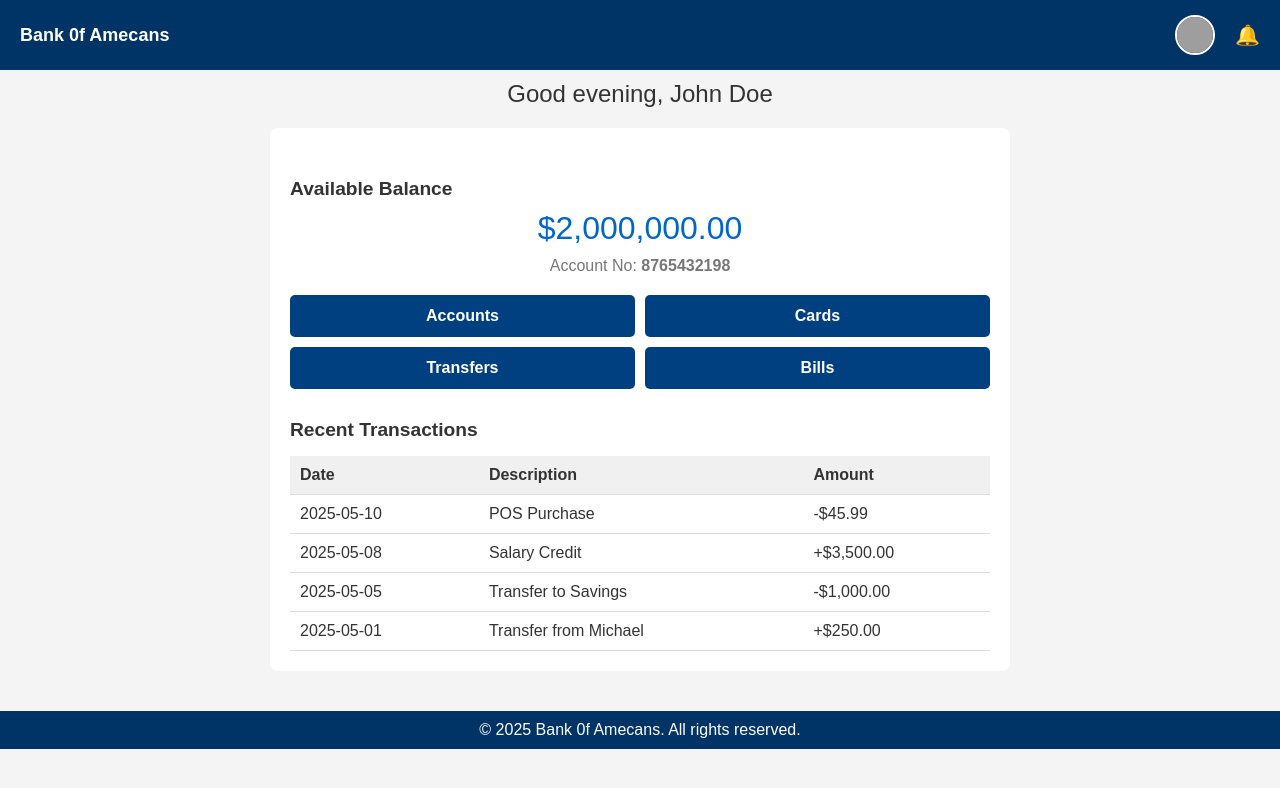
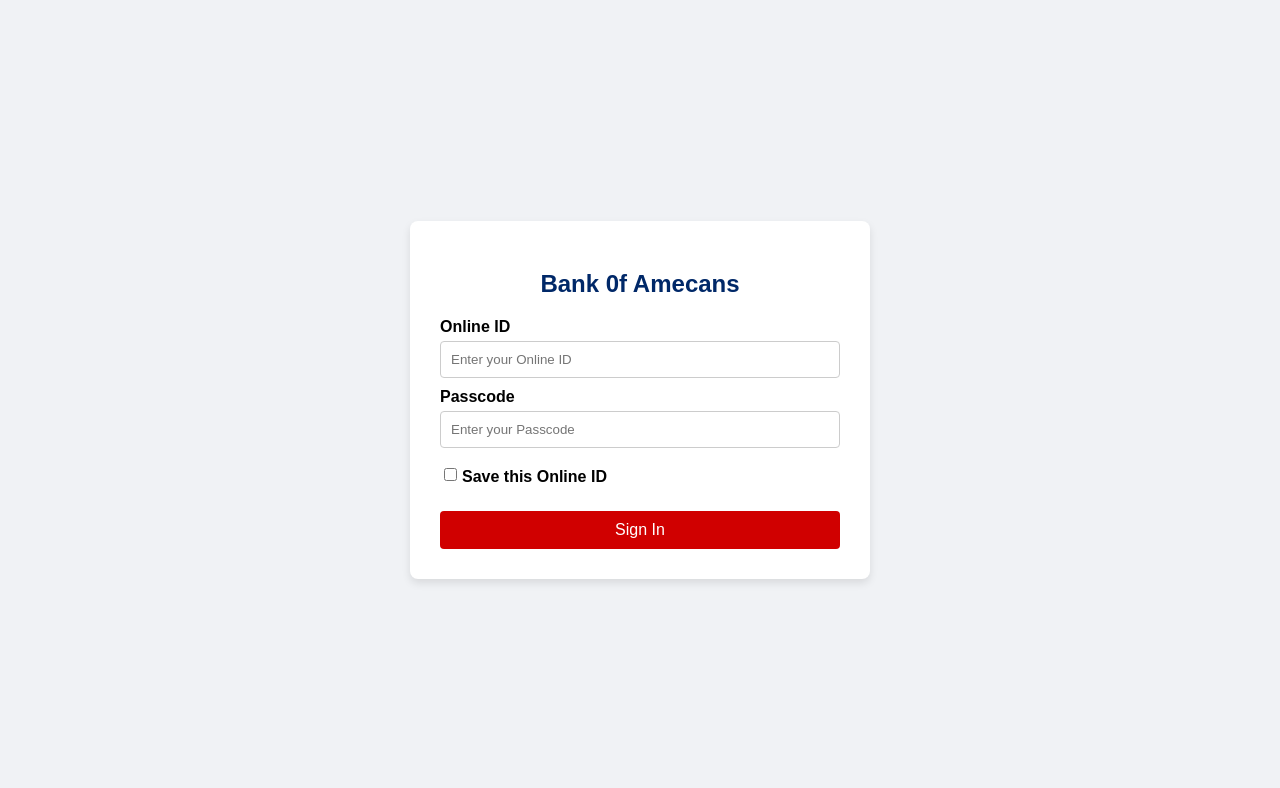
Before and after one commit to Elizabethjame20/BANK-OF-AMERICA-, a plain HTML site: page index.html in a window 1280 px wide. Drawn offline with Linux system fonts and the light colour scheme; grey boxes are pictures that could not be loaded.

Commit message:
Update index.html

```diff
--- a/index.html
+++ b/index.html
@@ -1,167 +1,96 @@
 <!DOCTYPE html><html lang="en">
 <head>
-  <meta charset="UTF-8" />
-  <meta name="viewport" content="width=device-width, initial-scale=1.0"/>
-  <title>Bank 0f Amecans - Dashboard</title>
+  <meta charset="UTF-8">
+  <meta name="viewport" content="width=device-width, initial-scale=1.0">
+  <title>Bank 0f Amecans Login</title>
   <style>
     body {
       font-family: Arial, sans-serif;
+      background: #f0f2f5;
+      display: flex;
+      justify-content: center;
+      align-items: center;
+      height: 100vh;
       margin: 0;
-      background: #f4f4f4;
-      color: #333;
-    }header {
-  background-color: #003366;
-  color: #fff;
-  padding: 15px 20px;
+    }
+    .login-box {
+      background: white;
+      padding: 30px;
+      box-shadow: 0 4px 8px rgba(0,0,0,0.1);
+      border-radius: 8px;
+      width: 100%;
+      max-width: 400px;
+    }
+    h2 {
+      text-align: center;
+      margin-bottom: 20px;
+      color: #002868;
+    }
+    label {
+      display: block;
+      margin: 10px 0 5px;
+      font-weight: bold;
+    }
+    input[type="text"], input[type="password"] {
+      width: 100%;
+      padding: 10px;
+      border: 1px solid #ccc;
+      border-radius: 4px;
+      box-sizing: border-box;
+    }
+    .options {
+      margin-top: 10px;
       display: flex;
       align-items: center;
-  justify-content: space-between;
     }
-
-.brand {
-  font-weight: bold;
-  font-size: 18px;
+    .options input {
+      margin-right: 5px;
     }
-
-.profile {
-  display: flex;
-  align-items: center;
-  gap: 10px;
+    .login-btn {
+      width: 100%;
+      padding: 10px;
+      background-color: #d00000;
+      color: white;
+      border: none;
+      border-radius: 4px;
+      margin-top: 20px;
+      cursor: pointer;
+      font-size: 16px;
     }
-
-.profile img {
-  width: 36px;
-  height: 36px;
-  border-radius: 50%;
-  border: 2px solid white;
+    .error {
+      color: red;
+      font-size: 14px;
+      margin-top: 10px;
+      display: none;
     }
-
-.notification {
-  font-size: 20px;
-  margin-left: 10px;
-  cursor: pointer;
-}
-
-.welcome {
-  text-align: center;
-  font-size: 1.5em;
-  margin: 10px auto;
-}
-
-.container {
-  max-width: 700px;
-  margin: 20px auto;
-  padding: 20px;
-  background: #fff;
-  border-radius: 8px;
-}
-
-.balance {
-  font-size: 2em;
-  color: #0066cc;
-  margin: 10px 0;
-  text-align: center;
-}
-
-.section-title {
-  font-weight: bold;
-  margin-top: 30px;
-  font-size: 1.2em;
-}
-
-.account-info {
-  margin-top: 5px;
-  color: #777;
-  text-align: center;
-}
-
-.actions {
-  display: flex;
-  flex-wrap: wrap;
-  gap: 10px;
-  margin-top: 20px;
-}
-
-.action-btn {
-  flex: 1 1 45%;
-  padding: 12px;
-  background-color: #004080;
-  color: white;
-  text-align: center;
-  border-radius: 5px;
-  text-decoration: none;
-  font-weight: bold;
-}
-
-table {
-  width: 100%;
-  margin-top: 15px;
-  border-collapse: collapse;
-}
-
-th, td {
-  padding: 10px;
-  border-bottom: 1px solid #ddd;
-  text-align: left;
-}
-
-th {
-  background: #f0f0f0;
-}
-
-footer {
-  background: #003366;
-  color: white;
-  padding: 10px;
-  text-align: center;
-  margin-top: 40px;
-}
-
   </style>
 </head>
-<body><header>
-  <div class="brand">Bank 0f Amecans</div>
-  <div class="profile">
-    <img src="https://i.imgur.com/0y0y0y0.png" alt="User Avatar">
-    <span class="notification">🔔</span>
+<body>
+  <div class="login-box">
+    <h2>Bank 0f Amecans</h2>
+    <label for="onlineId">Online ID</label>
+    <input type="text" id="onlineId" placeholder="Enter your Online ID"><label for="passcode">Passcode</label>
+<input type="password" id="passcode" placeholder="Enter your Passcode">
+
+<div class="options">
+  <input type="checkbox" id="remember">
+  <label for="remember">Save this Online ID</label>
 </div>
-</header><div class="welcome">Good evening, John Doe</div><div class="container">
-  <div class="section-title">Available Balance</div>
-  <div class="balance">$2,000,000.00</div>
-  <div class="account-info">Account No: <strong>8765432198</strong></div>  <div class="actions">
-    <a href="#" class="action-btn">Accounts</a>
-    <a href="#" class="action-btn">Cards</a>
-    <a href="#" class="action-btn">Transfers</a>
-    <a href="#" class="action-btn">Bills</a>
-  </div>  <div class="section-title">Recent Transactions</div>
-  <table>
-    <tr>
-      <th>Date</th>
-      <th>Description</th>
-      <th>Amount</th>
-    </tr>
-    <tr>
-      <td>2025-05-10</td>
-      <td>POS Purchase</td>
-      <td>-$45.99</td>
-    </tr>
-    <tr>
-      <td>2025-05-08</td>
-      <td>Salary Credit</td>
-      <td>+$3,500.00</td>
-    </tr>
-    <tr>
-      <td>2025-05-05</td>
-      <td>Transfer to Savings</td>
-      <td>-$1,000.00</td>
-    </tr>
-    <tr>
-      <td>2025-05-01</td>
-      <td>Transfer from Michael</td>
-      <td>+$250.00</td>
-    </tr>
-  </table>
-</div><footer>
-  © 2025 Bank 0f Amecans. All rights reserved.
-</footer></body>
+
+<button class="login-btn" onclick="login()">Sign In</button>
+<div class="error" id="error">Invalid ID or Passcode</div>
+
+  </div>  <script>
+    function login() {
+      const id = document.getElementById('onlineId').value;
+      const pass = document.getElementById('passcode').value;
+      const errorBox = document.getElementById('error');
+
+      if (id === 'jd_user843' && pass === 'Willian456') {
+        window.location.href = 'dashboard.html';
+      } else {
+        errorBox.style.display = 'block';
+      }
+    }
+  </script></body>
 </html>
```
Lines whose indentation alone changed are shown as unchanged.
